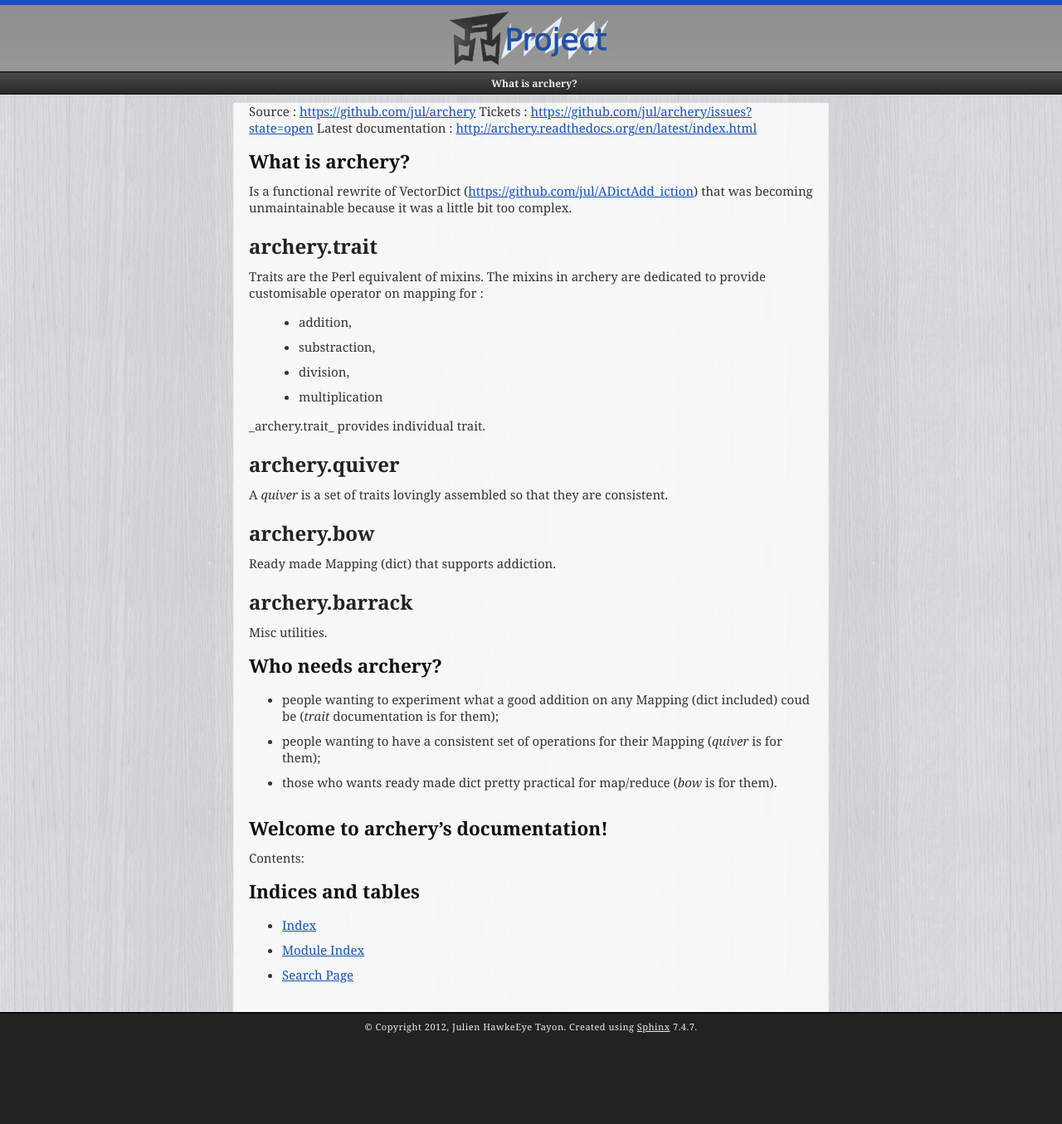
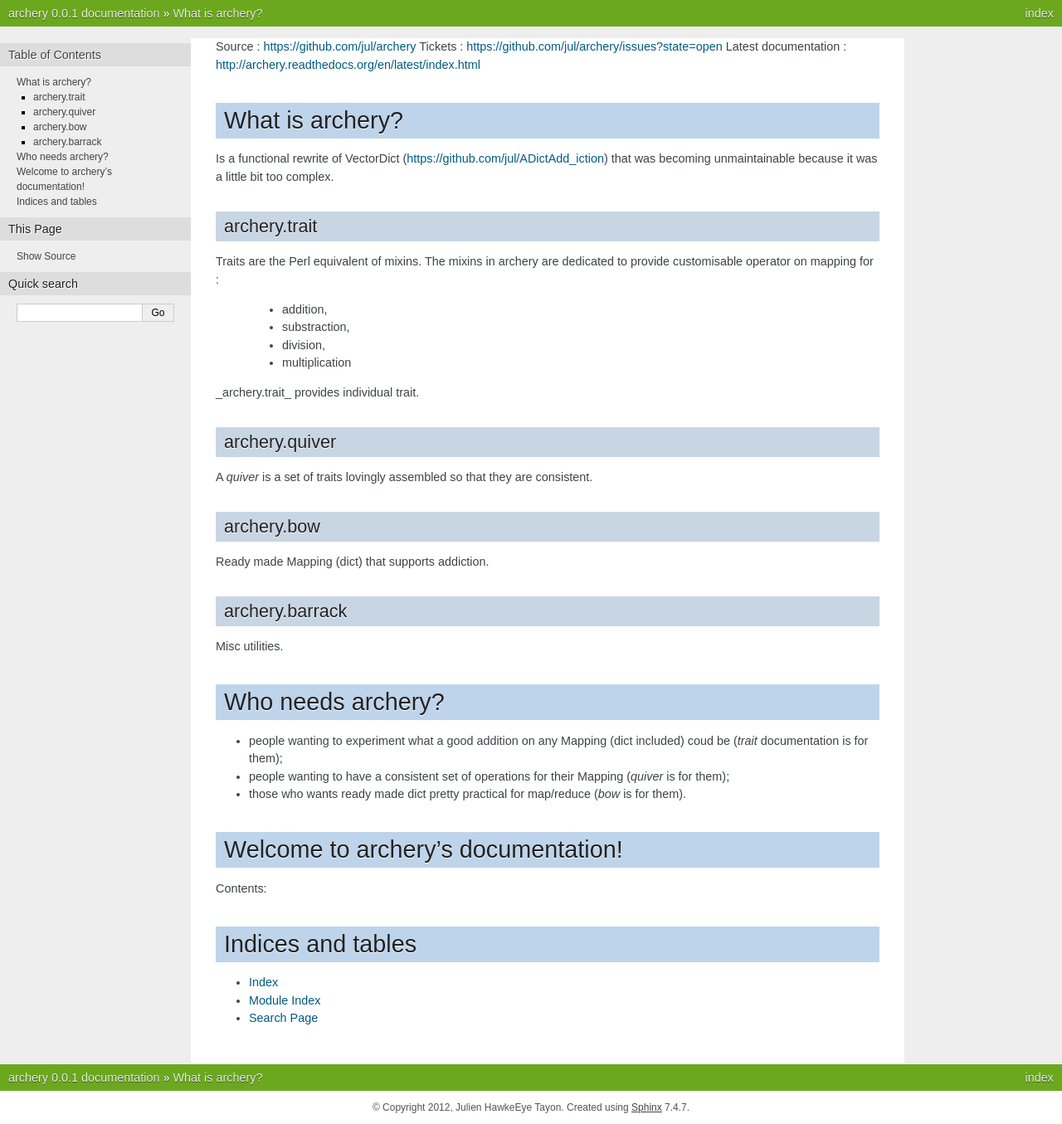
Before and after one commit to jul/archery, a Sphinx documentation site: the page built from docs/source/index.rst, in a window 1280 px wide. Shown: the whole page at 83% size. Built offline with Sphinx 7.4.7, drawn with Linux system fonts in a browser that asks for light colours; formulas are drawn with MathJax 3; pages that are not in the unit, such as notebooks, are missing from menus; before the commit the page ends 1253 px from its top, so only the background shows below that.

Commit message:
scrolls is ugly with my sphinx

```diff
--- a/docs/source/conf.py
+++ b/docs/source/conf.py
@@ -91,8 +91,7 @@ pygments_style = 'sphinx'
 
 # The theme to use for HTML and HTML Help pages.  See the documentation for
 # a list of builtin themes.
-#html_theme = 'nature'
-html_theme = 'scrolls'
+html_theme = 'nature'
 
 # Theme options are theme-specific and customize the look and feel of a theme
 # further.  For a list of options available for each theme, see the
```
